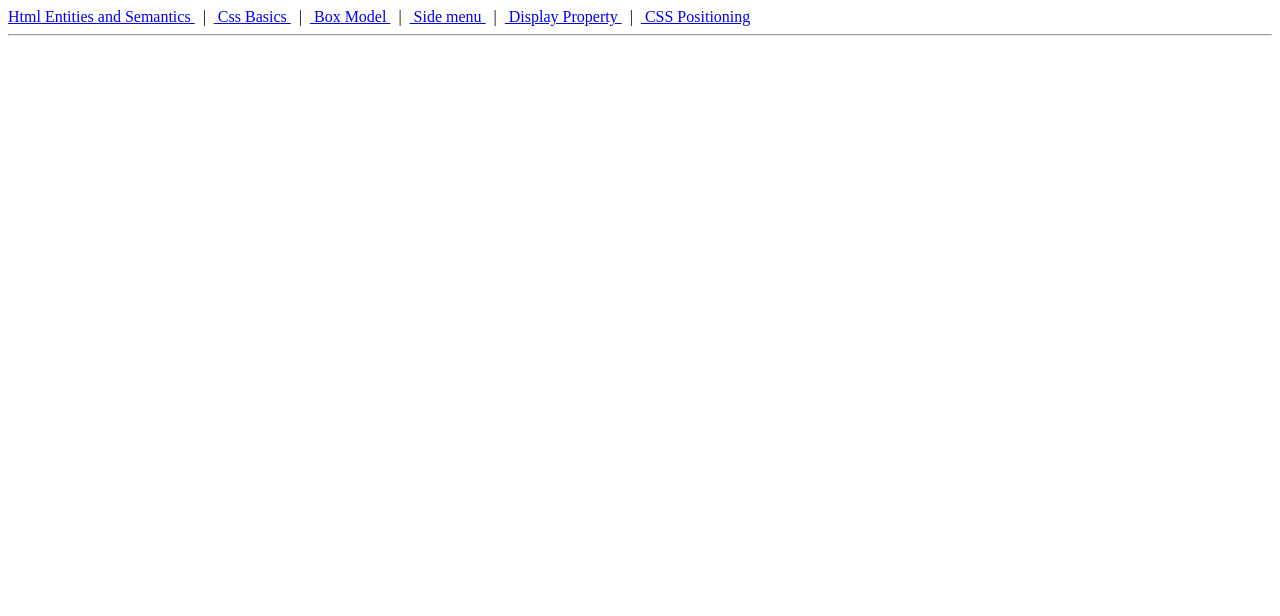
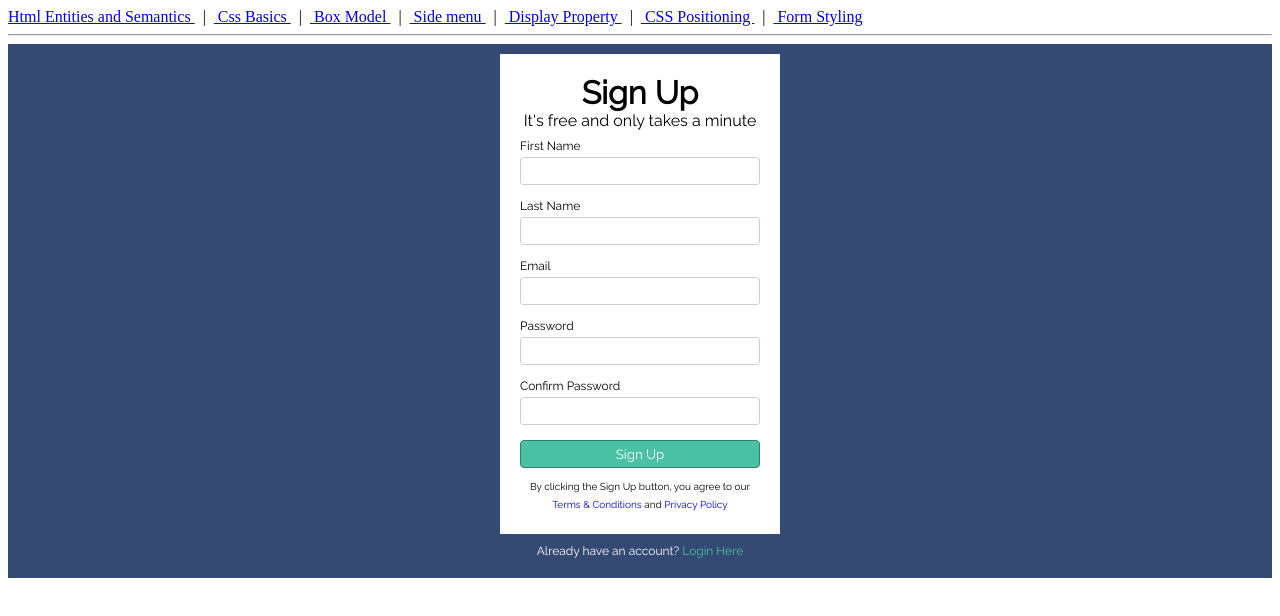
Before and after one commit to PrazSam/praz-styling-app, an Angular app: page /form-styling in a window 1280 px wide. Before the commit this address led to /. Shown: the top 616 px of the page. Built offline with nearby package versions, Linux system fonts and the light colour scheme.

Commit message:
form styling

```diff
--- a/src/app/app.component.html
+++ b/src/app/app.component.html
@@ -21,6 +21,10 @@
 <a routerLink="css-positioning">
   CSS Positioning
 </a>
+<span>&nbsp; | &nbsp;</span>
+<a routerLink="form-styling">
+  Form Styling
+</a>
 
 <hr>
 
--- a/src/app/app.module.ts
+++ b/src/app/app.module.ts
@@ -11,10 +11,11 @@ import { CBackgroundAndBoardersComponent } from './c-background-and-boarders/c-b
 import { ESideMenuComponent } from './e-side-menu/e-side-menu.component';
 import { FDisplayPropertyComponent } from './f-display-property/f-display-property.component';
 import { GCssPositioningComponent } from './g-css-positioning/g-css-positioning.component';
+import { HFormStylingComponent } from './h-form-styling/h-form-styling.component';
 
 @NgModule({
   imports:      [ BrowserModule, FormsModule, AppRoutingModule ],
-  declarations: [ AppComponent, HelloComponent, HtmlEntitiesAndSemanticsComponent, CssBasicsComponent, DBoxModelComponent, CBackgroundAndBoardersComponent, ESideMenuComponent, FDisplayPropertyComponent, GCssPositioningComponent ],
+  declarations: [ AppComponent, HelloComponent, HtmlEntitiesAndSemanticsComponent, CssBasicsComponent, DBoxModelComponent, CBackgroundAndBoardersComponent, ESideMenuComponent, FDisplayPropertyComponent, GCssPositioningComponent, HFormStylingComponent ],
   bootstrap:    [ AppComponent ]
 })
 export class AppModule { }
--- a/src/app/app.routing.module.ts
+++ b/src/app/app.routing.module.ts
@@ -8,6 +8,8 @@ import { HtmlEntitiesAndSemanticsComponent } from './a-html-entities-and-semanti
 import { ESideMenuComponent } from './e-side-menu/e-side-menu.component';
 import { FDisplayPropertyComponent } from './f-display-property/f-display-property.component';
 import { GCssPositioningComponent } from './g-css-positioning/g-css-positioning.component';
+import { HFormStylingComponent } from './h-form-styling/h-form-styling.component';
+
 
 const appRoutes: Routes = [
   {
@@ -33,6 +35,10 @@ const appRoutes: Routes = [
   {
     path: 'css-positioning',
     component: GCssPositioningComponent
+  },
+  {
+    path: 'form-styling',
+    component: HFormStylingComponent
   }
 ];
 
--- /dev/null
+++ b/src/app/h-form-styling/h-form-styling.component.css
@@ -0,0 +1,97 @@
+
+* {
+  box-sizing: border-box;
+  margin: 0;
+  padding: 0;
+  font-family: Raleway;
+}
+
+.form-body {
+  background: #344a72;
+}
+
+a {
+  text-decoration: none;
+}
+
+#container {
+  /*
+  -Remember, margin: auto on left and right will center a block element
+  -I would also set a "max-width" for responsiveness
+  -May want to add some padding
+  */
+  margin: auto;
+  padding: 10px;
+  max-width: 300px;
+}
+
+.form-wrap {
+  background: white;
+  padding: 20px;
+}
+
+.form-wrap h1,
+.form-wrap p {
+  /* display: inline-block;
+  margin: auto; */
+  text-align: center;
+}
+
+.form-wrap .form-group {
+  /*
+    Each label, input is wrapped in .form-group
+  */
+  padding: 5px 0px;;
+}
+
+.form-wrap .form-group label {
+  font-size: 12px;
+  padding: 4px 0px;
+  display: block;
+}
+
+.form-wrap .form-group input {
+  /*
+    Inputs should reach accross the .form-wrap 100% and have some padding
+  */
+  padding: 5px;
+  width: 100%;
+  border: 1px solid rgb(214, 203, 203);
+  border-radius: 3px;
+}
+
+.form-wrap button {
+  /*
+    Button should wrap accross 100% and display as block
+    Background color for button is #49c1a2
+  */
+  background: #49c1a2;
+  width: 100%;
+  display: block;
+  border: 1px solid #2e816c;
+  border-radius: 4px;
+  padding: 5px;
+  margin: 10px 0px;
+  color: white;
+}
+
+.form-wrap button:hover {
+  background: #37a08e;
+  cursor: pointer;
+}
+
+.form-wrap .bottom-text {
+  font-size: 10px;
+  line-height: 18px;
+}
+
+footer {
+  margin: 10px;
+  color: white;
+  text-align: center;
+  font-size: 12px;
+}
+
+footer a {
+  color: #49c1a2;
+}
--- /dev/null
+++ b/src/app/h-form-styling/h-form-styling.component.html
@@ -0,0 +1,39 @@
+<div class="form-body">
+	<div id="container">
+		<div class="form-wrap">
+			<h1>Sign Up</h1>
+			<p>It's free and only takes a minute</p>
+			<form>
+				<div class="form-group">
+					<label for="first-name">First Name</label>
+					<input type="text" name="firstName" id="first-name" />
+          </div>
+					<div class="form-group">
+						<label for="last-name">Last Name</label>
+						<input type="text" name="lastName" id="last-name" />
+          </div>
+						<div class="form-group">
+							<label for="email">Email</label>
+							<input type="email" name="email" id="email" />
+          </div>
+							<div class="form-group">
+								<label for="password">Password</label>
+								<input type="password" name="password" id="password" />
+          </div>
+								<div class="form-group">
+									<label for="password2">Confirm Password</label>
+									<input type="password" name="pasword2" id="password2" />
+          </div>
+									<button type="submit" class="btn">Sign Up</button>
+									<p class="bottom-text">
+										By clicking the Sign Up button, you agree to our
+										<a href="#">Terms & Conditions</a> and
+										<a href="#">Privacy Policy</a>
+									</p>
+			</form>
+		</div>
+		<footer>
+			<p>Already have an account? <a href="#">Login Here</a></p>
+		</footer>
+	</div>
+</div>
--- /dev/null
+++ b/src/app/h-form-styling/h-form-styling.component.ts
@@ -0,0 +1,15 @@
+import { Component, OnInit } from '@angular/core';
+
+@Component({
+  selector: 'app-h-form-styling',
+  templateUrl: './h-form-styling.component.html',
+  styleUrls: ['./h-form-styling.component.css']
+})
+export class HFormStylingComponent implements OnInit {
+
+  constructor() { }
+
+  ngOnInit() {
+  }
+
+}
--- a/src/styles.css
+++ b/src/styles.css
@@ -1,2 +1,4 @@
 /* Add application styles & imports to this file! */
 @import url('https://fonts.googleapis.com/css2?family=Roboto:ital,wght@0,300;0,400;0,500;0,700;1,300;1,400;1,500;1,700&display=swap');
+
+@import url('https://fonts.googleapis.com/css?family=Raleway');
```
